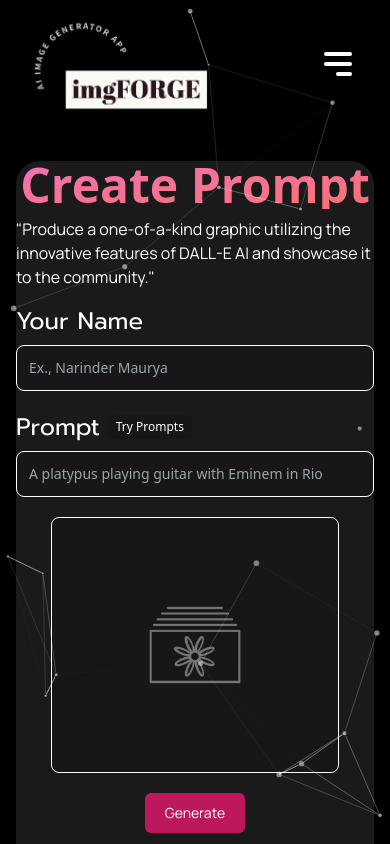
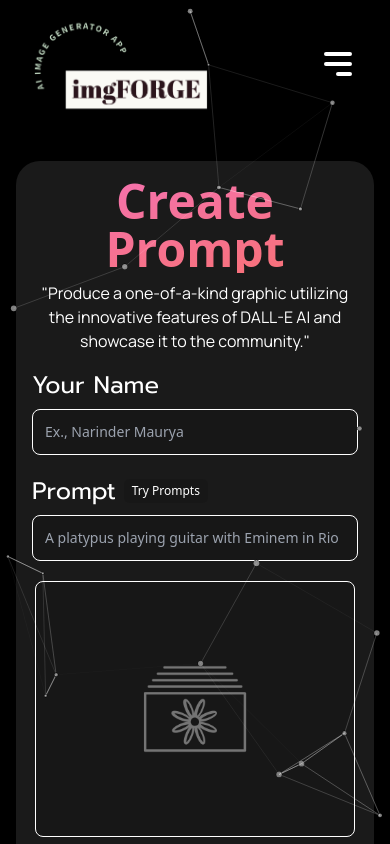
Before and after one commit to narinderkmaurya/ImageFORGE, a React (Vite) app in the folder frontend/: page /create-post in a window 390 px wide. Shown: the top 844 px of the page. Built offline with nearby package versions, Linux system fonts and the light colour scheme; a web font is replaced by a local one.

Commit message:
Patches Complete

```diff
--- a/frontend/src/components/Navbar.jsx
+++ b/frontend/src/components/Navbar.jsx
@@ -47,7 +47,7 @@ const Navbar = () => {
       <ul
         className={
           nav
-            ? "fixed left-0 top-0 w-[70%] h-full border-r-2 border-b-2 border-gray-900 bg-gradient-to-b from-black to-zinc-900   transition-all ease-in-out duration-500"
+            ? "fixed left-0 top-0 z-2 w-[70%] h-full border-r-2   border-b-2 border-gray-900 bg-gradient-to-b from-black to-zinc-900   transition-all ease-in-out duration-500"
             : "ease-in-out duration-500 fixed left-[-100%]"
         }
       >
@@ -66,7 +66,7 @@ const Navbar = () => {
         <li className="p-4 text-white cursor-pointer  "> <Link to="/contact"> Contact</Link>  </li>
         <li className="p-4  cursor-pointer flex items-center lg:gap-2 bg-transparent/30">
         <Link to='https://github.com/narinderkmaurya/ImageFORGE' target="_blank"></Link>
-          <span>Github</span>
+          <span className="pr-2">Github</span>
           <VscGithubInverted />
         </li>
       </ul>
--- a/frontend/src/pages/CreatePost.jsx
+++ b/frontend/src/pages/CreatePost.jsx
@@ -85,13 +85,13 @@ const CreatePost = () => {
   };
 
   return (
-    <section className="max-w-8xl  bg-white/10   sm:p-4  rounded-3xl mx-auto">
+    <section className="max-w-8xl  bg-white/10   p-4  rounded-3xl mx-auto">
       <div>
         <h1 className=" text-transparent text-center bg-clip-text bg-gradient-to-br lg:text-9xl md:text-8xl from-pink-400  to-red-400  font-bold text-5xl">
           Create Prompt
         </h1>
       </div>
-      <p className="mt-2 md:text-2xl md:text-center text-white font-manrope lg:text-2xl">
+      <p className="mt-2 md:text-2xl text-center text-white font-manrope lg:text-2xl">
         "Produce a one-of-a-kind graphic utilizing the innovative features of
         DALL-E AI and showcase it to the community."
       </p>
@@ -124,7 +124,7 @@ const CreatePost = () => {
             />
           </div>
 
-          <div className="relative bg-transparent/10 mx-auto hover:scale-110 transition-all border border-white text-gray-900 text-sm rounded-lg focus:ring-pink-400 focus:border-pink-400 lg:w-96 h-64 w-72 p-3 lg:h-64 flex justify-center items-center">
+          <div className="relative  bg-transparent/10 mx-auto hover:scale-110 transition-all border border-white text-gray-900 text-sm rounded-lg focus:ring-pink-400 focus:border-pink-400 lg:w-[610px] h-64 w-80 p-3 lg:h-[400px] flex justify-center items-center">
             {form.photo ? (
               <img
                 src={form.photo}
@@ -135,7 +135,7 @@ const CreatePost = () => {
               <img
                 src={preview}
                 alt="preview"
-                className="w-9/12 h-9/12 object-contain opacity-40"
+                className="w-9/12  h-9/12 object-contain opacity-40"
               />
             )}
 
--- a/frontend/src/pages/Home.jsx
+++ b/frontend/src/pages/Home.jsx
@@ -62,7 +62,7 @@ const Home = () => {
   return (
     <>
       <Hero/>
-      <section className="max-w-7xl bg-white/10  lg:px-6 lg:py-6 lg:rounded-3xl mx-auto ">
+      <section className="max-w-7xl bg-white/10  lg:px-6 lg:py-6 p-4 rounded-3xl mx-auto ">
       <div>
         <h1 className="font-extrabold text-center  font-manrope text-white text-[32px] md:text-5xl lg:text-7xl">Most Buzzed Posts</h1>
         <p className="mt-2 text-center md:max-w-full md:text-xl  text-pink-500 text-[14px] lg:text-xl max-w-[500px] lg:max-w-full">Be transported to a world of wonder and magic with a breathtaking selection of images created by the visionary DALL-E AI.</p>
```
